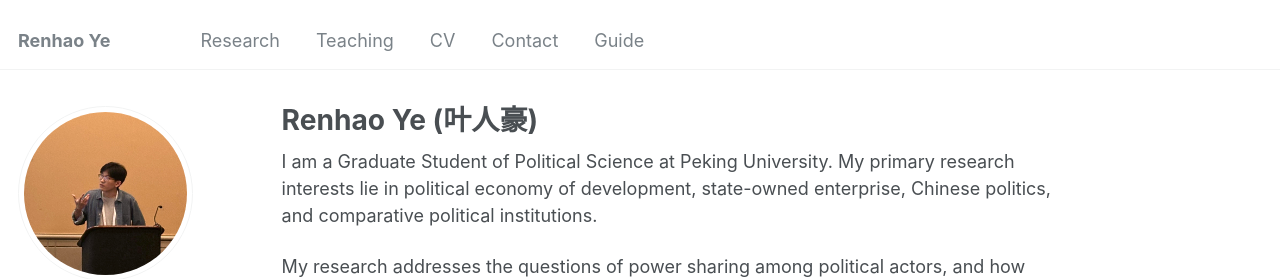
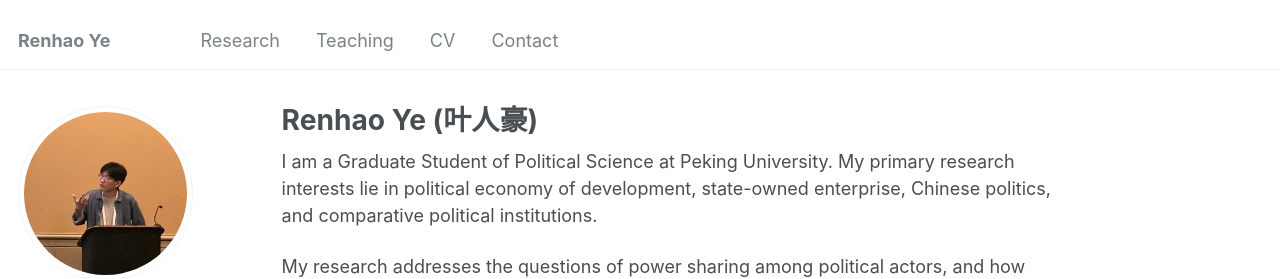
Before and after one commit to thenhow-ye/thenhow-ye.github.io, a Jekyll site: the page built from _pages/about.md, in a window 1280 px wide. Shown: the top 279 px of the page. Built offline with Jekyll 4.4.1, drawn with Linux system fonts in a browser that asks for light colours.

Commit message:
Update navigation.yml

```diff
--- a/_data/navigation.yml
+++ b/_data/navigation.yml
@@ -15,7 +15,4 @@ main:
     url: /cv/
 
   - title: "Contact"
-    url: /portfolio/
-
-  - title: "Guide"
-    url: /markdown/
+    url: /contact/
```
